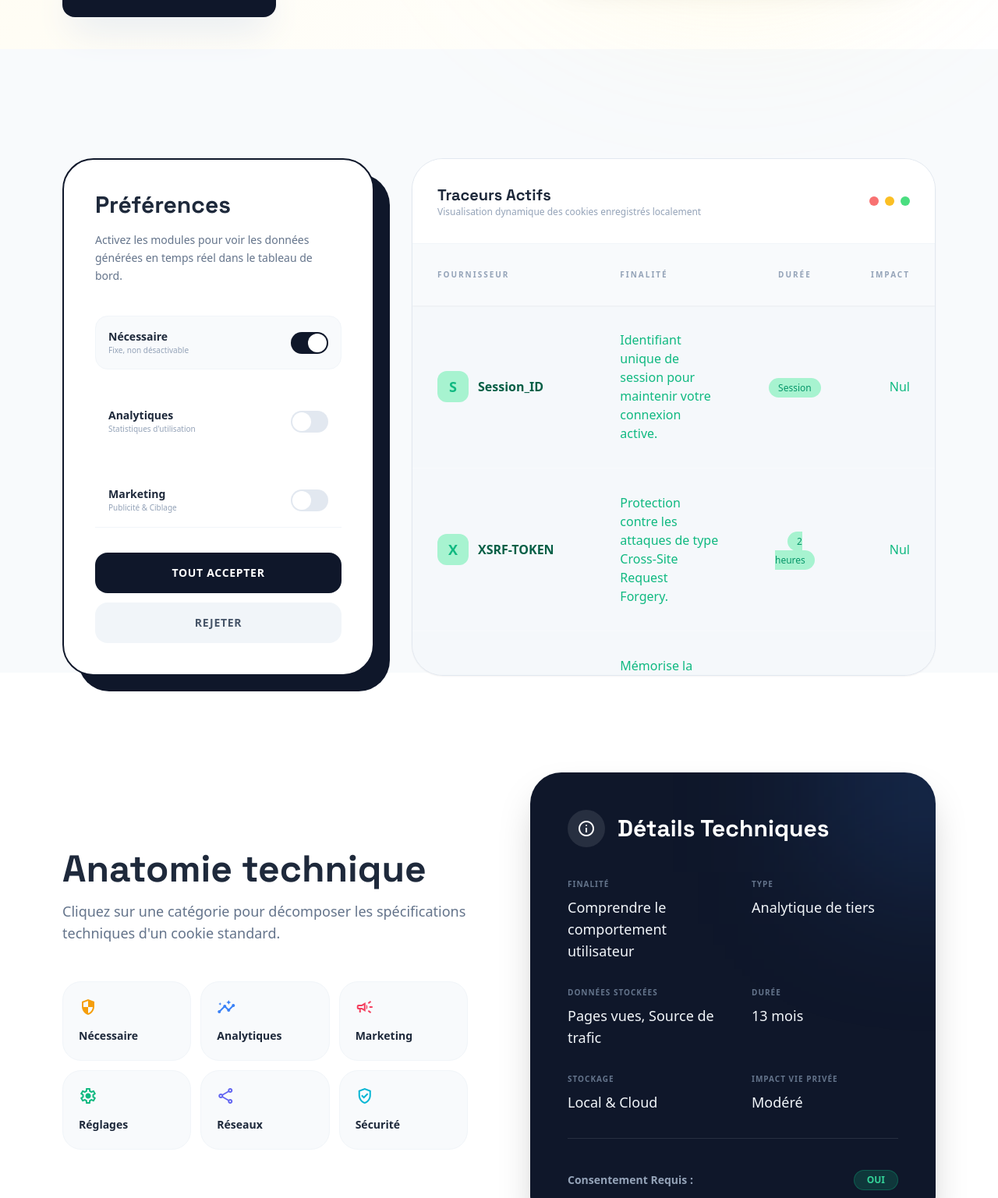
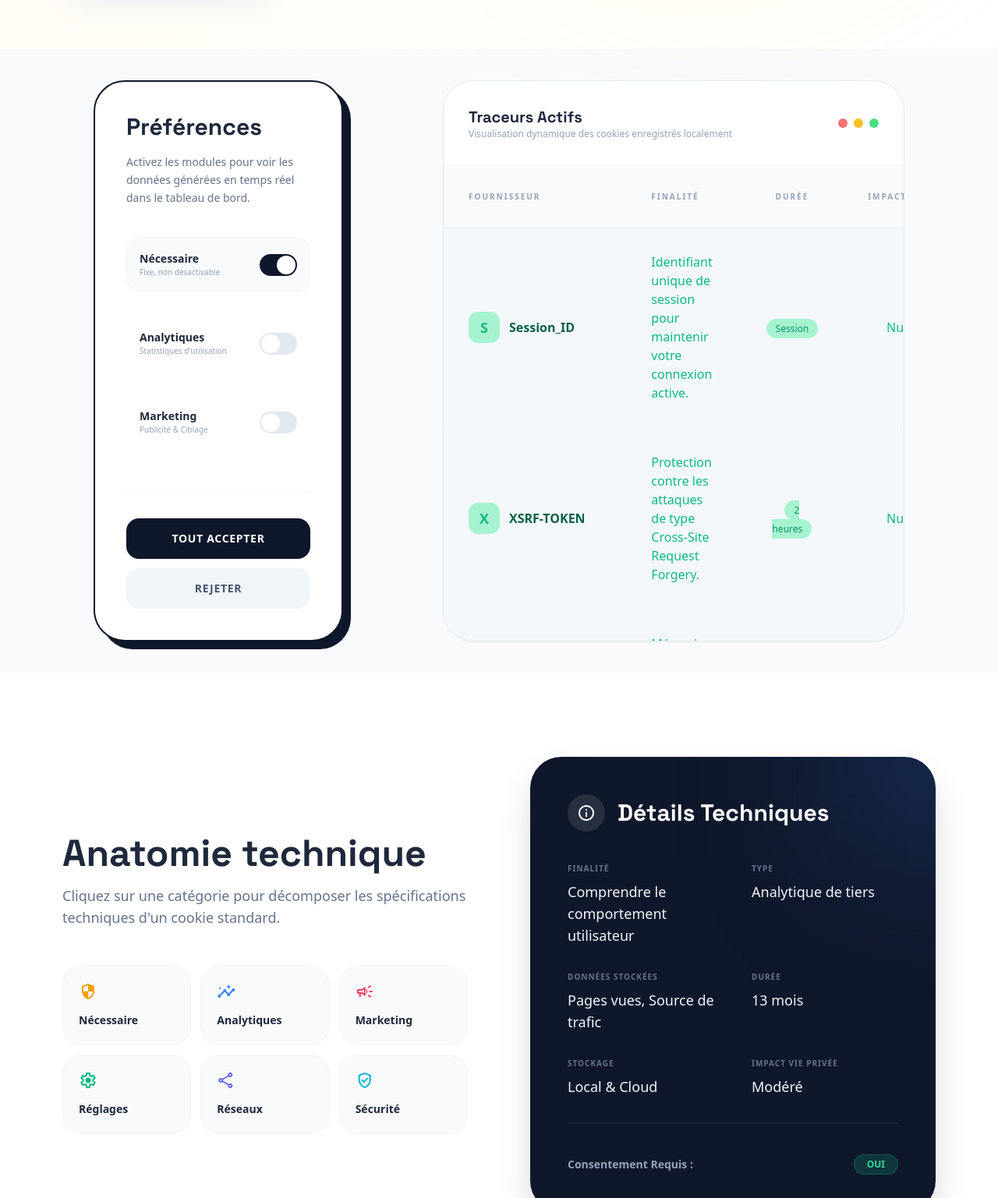
Before and after one commit to MatteoBertauld/Balance_Ton_Cookie.github.io, a plain HTML site: page index.html in a window 1280 px wide. Shown: the part 737-2274 px from the top of the page at 78% size. Drawn offline with nearby package versions, Linux system fonts and the light colour scheme.

Commit message:
small css change

```diff
--- a/index.html
+++ b/index.html
@@ -48,7 +48,7 @@
 </header>
 <main>
 <section class="h-screen section-v flex items-center px-10 md:px-20 bg-gradient-to-br from-amber-50 to-white" id="hero">
-    <div class="max-w-[1600px] mx-auto grid lg:grid-cols-2 gap-20 items-center w-full mt-20">
+    <div class="max-w-[1600px] mx-auto grid lg:grid-cols-2 gap-20 items-center w-full">
         <div class="space-y-10">
             <div class="inline-flex items-center gap-2 px-4 py-2 rounded-full bg-amber-100 text-amber-800 text-xs font-bold uppercase tracking-widest">
             <span class="material-symbols-outlined text-sm">school</span>
@@ -80,9 +80,9 @@
         </div>
     </div>
 </section>
-<section class="h-screen section-v flex items-center px-10 md:px-20 bg-slate-50" id="simulation">
-    <div class="max-w-[1600px] mx-auto w-full grid lg:grid-cols-[400px_1fr] gap-12 items-start mt-20 h-[75vh]">
-        <div class="bg-white border-2 border-slate-900 rounded-[40px] p-10 h-full flex flex-col shadow-[20px_20px_0px_0px_rgba(15,23,42,1)]">
+<section class="h-screen section-v flex items-center justify-center px-10 md:px-20 bg-slate-50" id="simulation">
+    <div class="max-w-[1600px] mx-auto w-full h-full grid lg:grid-cols-[400px_1fr] gap-12">
+        <div class="bg-white border-2 border-slate-900 rounded-[40px] m-10 mb-15 p-10 flex flex-col box-border shadow-[10px_10px_0px_0px_rgba(15,23,42,1)]">
             <div class="mb-10">
                 <h2 class="text-3xl font-display font-bold mb-4">Préférences</h2>
                 <p class="text-sm text-slate-500 leading-relaxed">Activez les modules pour voir les données générées en temps réel dans le tableau de bord.</p>
@@ -129,7 +129,7 @@
                 </button>
             </div>
         </div>
-        <div class="h-full bg-white border border-slate-200 rounded-[40px] shadow-sm flex flex-col overflow-hidden">
+        <div class="bg-white border border-slate-200 rounded-[40px] m-10 shadow-sm flex flex-col overflow-hidden">
             <div class="p-8 border-b border-slate-100 flex items-center justify-between bg-white sticky top-0 z-10">
                 <div>
                     <h3 class="text-xl font-display font-bold">Traceurs Actifs</h3>
@@ -170,7 +170,7 @@
     </div>
 </section>
 <section class="h-screen section-v flex items-center px-10 md:px-20 bg-white" id="education">
-    <div class="max-w-[1600px] mx-auto w-full grid lg:grid-cols-2 gap-20 items-center mt-10">
+    <div class="max-w-[1600px] mx-auto w-full grid lg:grid-cols-2 gap-20 items-center">
         <div class="space-y-12">
             <div class="space-y-4">
                 <h2 class="text-5xl font-display font-bold">Anatomie technique</h2>
@@ -248,7 +248,7 @@
         </div>
     </div>
 </section>
-<section class="h-screen bg-slate-50 flex items-stretch md:items-center justify-center p-0 md:p-6">
+<section class="h-screen bg-slate-50 flex items-stretch md:items-center justify-center">
 
   <div class="w-full max-w-[95%] lg:max-w-6xl bg-white shadow-2xl flex flex-col h-full md:h-[90vh] md:rounded-2xl overflow-hidden">
 
```
